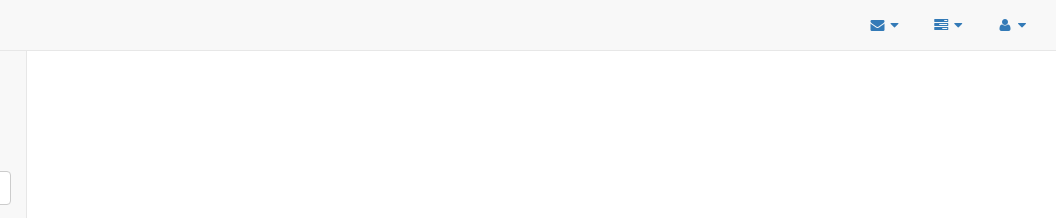
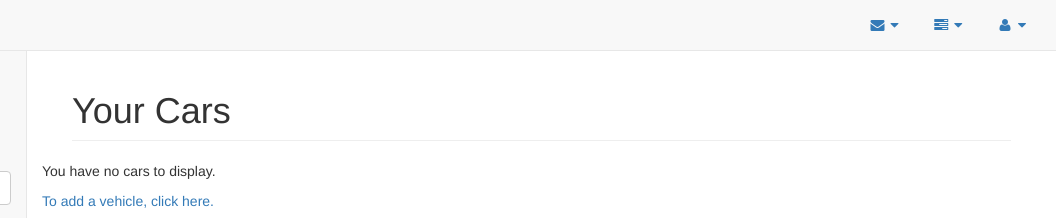
Before and after one commit to MatthewGimbut/CarTracker, a website: page pages/car-list.html in a window 1280 px wide. Shown: the top 218 px of the page, 224-1280 px from the left. Drawn offline with Linux system fonts and the light colour scheme; no server answers.

Commit message:
Added to cal-list.html
-Added default message if no cars
-Added title to the page

```diff
--- a/js/cartracker.js
+++ b/js/cartracker.js
@@ -168,6 +168,8 @@ function displayVehicles() {
     //loadCookies();
     //console.log(savedCarList);
 
+    var responseCheck;
+
     //Database call
     $.ajax({
         async: false,
@@ -179,13 +181,14 @@ function displayVehicles() {
         jsonpcallback: 'logResults',
         data: {username: username},
         success: function(response, textStatus){
+            var currentRow = document.getElementById("car-list-container");
+            responseCheck = response.length;
             console.log(textStatus);
             console.log(JSON.stringify(response));
             //saveCookies(JSON.stringify(response));
             //window.open("../pages/car-list.html", "_self");
 
             var div;
-            var currentRow = document.getElementById("car-list-container");
             if(currentRow === null){
                 currentRow = document.createElement("div");
             }
@@ -248,7 +251,22 @@ function displayVehicles() {
         error: function(jqXHR, textStatus, errorThrown) {
             alert("Error " + errorThrown + "\nPlease contact the webmaster with this error.");
         }
-    })
+    });
+
+    if (responseCheck === undefined || responseCheck.length === 0) {
+        var noCars = document.createElement("p");
+        var a = document.createElement("a");
+        a.title = "Add cars";
+        a.innerHTML = "To add a vehicle, click here.";
+        a.href = "../pages/car-search.html";
+        noCars.innerHTML = "You have no cars to display.";
+        var newDiv = document.createElement("div");
+        newDiv.className = "row";
+        newDiv.appendChild(noCars);
+        newDiv.appendChild(a);
+        document.getElementById("car-list-container").appendChild(newDiv);
+    }
+
 }
 
 /**
--- a/pages/car-list.html
+++ b/pages/car-list.html
@@ -170,6 +170,9 @@
     <!-- Page Content -->
     <div id="page-wrapper">
         <div class="container-fluid">
+            <div>
+                <h1 class="page-header" id="carListHeader">Your Cars</h1>
+            </div>
             <div class="row" id="car-list-container">
 
                 <!-- /.col-lg-12 -->
```
